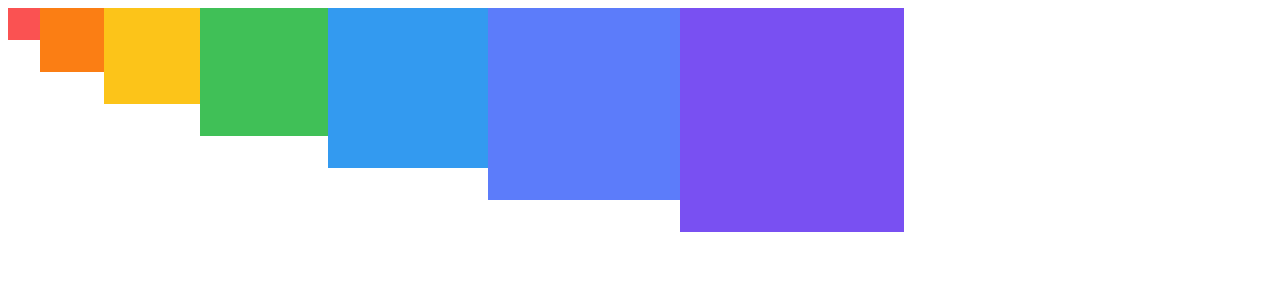
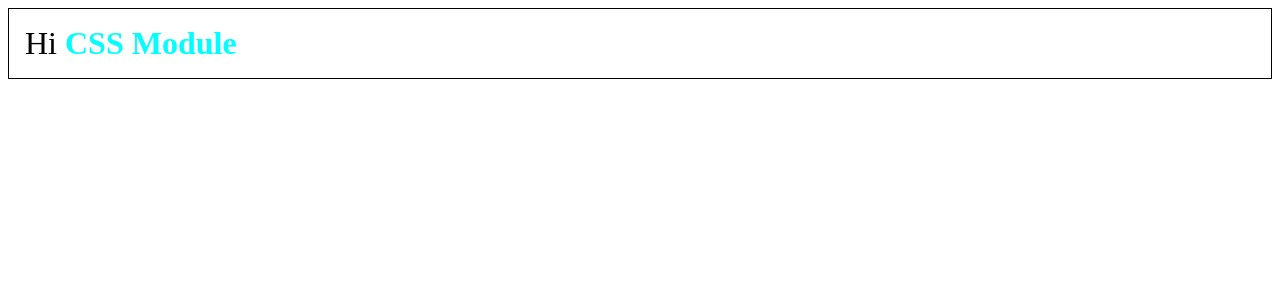
Before and after one commit to gosunman/theArtOfReact, a React (Create React App) app: page / in a window 1280 px wide. Shown: the top 300 px of the page. Built offline with nearby package versions, Linux system fonts and the light colour scheme.

Commit message:
9.3 css module done

```diff
--- a/package.json
+++ b/package.json
@@ -5,6 +5,7 @@
   "keywords": [],
   "main": "src/index.js",
   "dependencies": {
+    "classnames": "^2.2.6",
     "node-sass": "4.14.1",
     "react": "16.12.0",
     "react-dom": "16.12.0",
--- a/src/App.js
+++ b/src/App.js
@@ -1,10 +1,10 @@
 import React from "react";
-import SassComponent from "./SassComponent";
+import CSSModule from "./CSSModule";
 
 const App = () => {
   return (
     <div>
-      <SassComponent></SassComponent>
+      <CSSModule></CSSModule>
     </div>
   );
 };
--- /dev/null
+++ b/src/CSSModule.js
@@ -0,0 +1,18 @@
+import React from "react";
+import styles from "./CSSModule.module.css";
+// import classNames from "classnames";
+
+// const cx = classNames.bind(styles)
+
+export default function CSSModule() {
+  // export default function CSSModule({highligted, theme) {
+  return (
+    <div className={`${styles.wrapper} ${styles.inverted}`}>
+      {/* <div className={cx("wrapper", "inverted")}></div> */}
+      {/* <div className={classNames("MyComponent", { highlighted }, theme)}> */}
+      {/* <div className={`MyComponent ${theme} ${highlighted ? 'highlighted' : ''}`}> */}
+      {/* <div className={[styles.wrapper, styles.inverted].join(' ')}> */}
+      Hi <span className="something">CSS Module</span>
+    </div>
+  );
+}
--- /dev/null
+++ b/src/CSSModule.module.css
@@ -0,0 +1,17 @@
+.wrapper {
+  background: black;
+  padding: 1rem;
+  color: white;
+  font-size: 2rem;
+}
+
+.inverted {
+  color: black;
+  background: white;
+  border: 1px solid black;
+}
+
+:global .something {
+  font-weight: 800;
+  color: aqua;
+}
```
Also changed, not shown: sass/SassComponent.js (renamed from src/SassComponent.js), sass/SassComponent.scss (renamed from src/SassComponent.scss), sass/styles/dist/utils.css (added), sass/styles/utils.scss (renamed from src/styles/utils.scss), src/dist/SassComponent.css (deleted), 2 other files (tests, documents, lock files or other folders).
